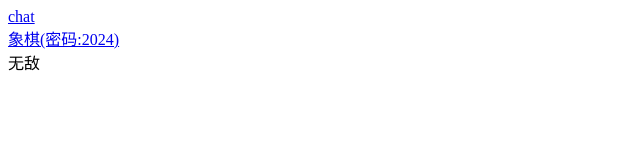
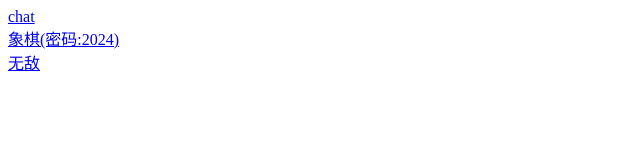
Before and after one commit to JuFeo/JuFeo.github.io, a plain HTML site: page index.html in a window 1280 px wide. Shown: the full height of the page, 0-640 px from the left. Drawn offline with Linux system fonts and the light colour scheme.

Commit message:
Update index.html

```diff
--- a/index.html
+++ b/index.html
@@ -2,4 +2,4 @@
 </br>
 <a href="https://juhuo.lanzoul.com/iD3Ot2hjk6vg">象棋(密码:2024)</a>
 </br>
-<a <a href="https://juhuo.lanzoul.com/i6vbR2ho5v3i"></a>无敌</a>
+<a href="https://juhuo.lanzoul.com/i6vbR2ho5v3i">无敌</a>
```
